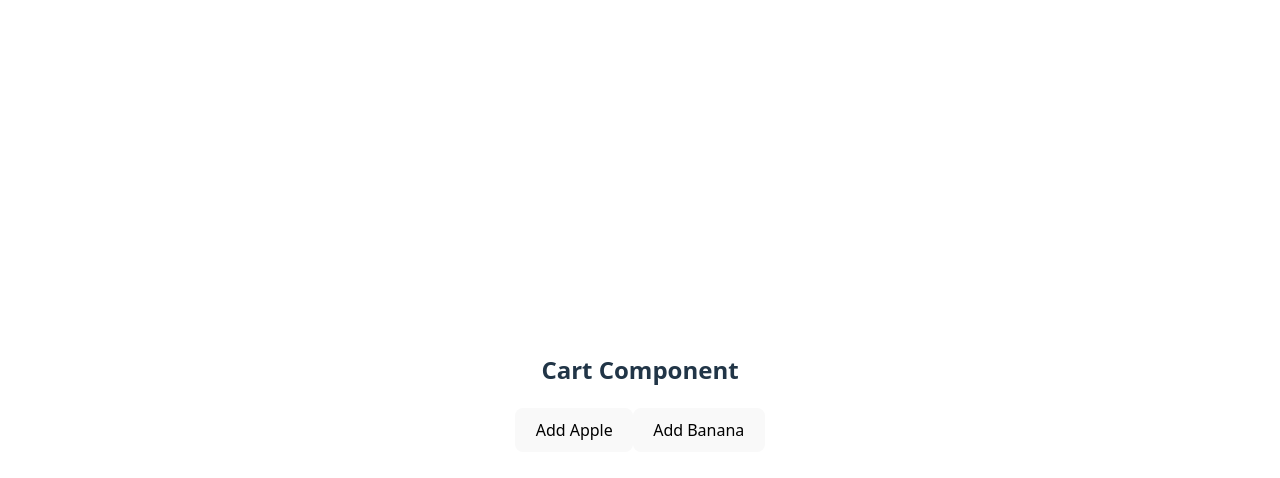
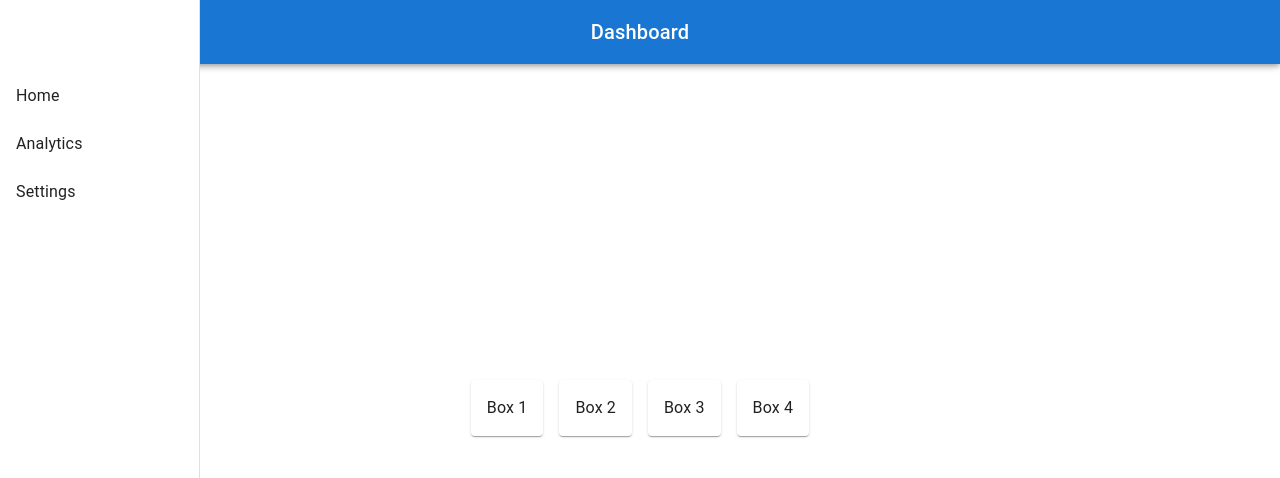
Before and after one commit to AspireQ-pro/react-teaching-demo, a React (Vite) app in the folder teaching-react/: page /user/1 in a window 1280 px wide. Shown: the top 478 px of the page. Built offline with nearby package versions, Linux system fonts and the light colour scheme.

Commit message:
MUI styling

```diff
--- a/teaching-react/package.json
+++ b/teaching-react/package.json
@@ -19,7 +19,8 @@
     "react": "^19.1.1",
     "react-dom": "^19.1.1",
     "react-redux": "^9.2.0",
-    "react-router-dom": "^7.8.2"
+    "react-router-dom": "^7.8.2",
+    "styled-components": "^6.1.19"
   },
   "devDependencies": {
     "@eslint/js": "^9.33.0",
--- a/teaching-react/src/App.jsx
+++ b/teaching-react/src/App.jsx
@@ -13,6 +13,12 @@ import { useState } from 'react'
 import { Provider } from 'react-redux'
 import Cart from './components/redux-state-management/Cart'
 import store from './components/redux-state-management/store'
+import ProfileCard from './components/ProfileCard'
+import styled from 'styled-components'
+import ResponsiveGrid from './components/mui-styling/ResponsiveGrid'
+import { CssBaseline,Box } from '@mui/material'
+import Sidebar from './components/Dashboard/Sidebar'
+import Dashboard from './components/Dashboard/Dashboard'
 
 
 //what is context api
@@ -20,6 +26,12 @@ import store from './components/redux-state-management/store'
 // without having to pass props down manually at every level. It provides a way to create global
 // variables that can be passed around in a React app.
 
+const Button= styled.button`
+background:teal;
+color:white;
+padding:10px;
+border-radius:5px;
+`;
 const ThemeContext = createContext()
 
 function App() {
@@ -51,10 +63,23 @@ const [theme,setTheme]=useState('light');
     //   </div>
     // </ThemeContext.Provider>
 
-    <Provider store={store }>
-     <Cart />
-    </Provider>
+    // <Provider store={store }>
+    //  <Cart />
+    // </Provider>
+    //  <ProfileCard/>
+    //  <Button>Click Me</Button>
 
+
+    //  <ResponsiveGrid/>
+
+    <>
+    <CssBaseline>
+      <Box>
+        <Sidebar/>
+        <Dashboard/>
+      </Box>
+    </CssBaseline>
+    </>
   );
 }
 
--- a/teaching-react/src/components/Contact.jsx
+++ b/teaching-react/src/components/Contact.jsx
@@ -1,6 +1,11 @@
 //Routing
 // install react-router-dom
 //BrowserRouter, Route, Routes, Link, NavLink, useParams, useNavigate
+
+//Dynamic Routing
+// useParams, useNavigate
+//what is dynamic routing?
+//Dynamic routing is a technique in web development where the application can respond to different URLs by rendering different components or content. This is often achieved using libraries like React Router, which allows developers to define routes in their application and navigate between them based on user interactions or application state.
 
 function Contact() {
   return (
--- /dev/null
+++ b/teaching-react/src/components/Dashboard/Dashboard.jsx
@@ -0,0 +1,30 @@
+import { Toolbar, Typography,Box,AppBar,Grid,Paper } from "@mui/material";
+
+function Dashboard() {
+  return (
+       <Box sx={{flexGrow:1,p:3}}>
+        <AppBar >
+            <Toolbar>
+                <Typography variant="h6" component="div" sx={{color:"white",flexGrow:1}}>Dashboard</Typography>
+            </Toolbar>
+        </AppBar>
+
+         <Grid container spacing={2} sx={{mt:2}}>
+            <Grid item xs={12} sm={6} md={4}>
+                <Paper sx={{p:2}}>Box 1</Paper>
+            </Grid>
+             <Grid item xs={12} sm={6} md={4}>
+                <Paper sx={{p:2}}>Box 2</Paper>
+            </Grid>
+             <Grid item xs={12} sm={6} md={4}>
+                <Paper sx={{p:2}}>Box 3</Paper>
+            </Grid>
+             <Grid item xs={12} sm={6} md={4}>
+                <Paper sx={{p:2}}>Box 4</Paper>
+            </Grid>
+        </Grid>
+
+       </Box>
+  )
+}
+export default Dashboard;
--- /dev/null
+++ b/teaching-react/src/components/Dashboard/Sidebar.jsx
@@ -0,0 +1,25 @@
+import { List, ListItem, ListItemText, Toolbar, Drawer } from "@mui/material";
+
+
+const drawerWidth=200;
+function Sidebar(){
+    return(
+       <Drawer variant="permanent"
+       sx={{
+        width:drawerWidth,
+        flexShrink:0,
+        [`& .MuiDrawer-paper`]:{width:drawerWidth,boxSizing:'border-box'},
+       }}
+       >
+         <Toolbar/>
+         <List>
+            {["Home","Analytics","Settings"].map((text)=>(
+                <ListItem button key={text}>
+                    <ListItemText primary={text}/>
+                </ListItem>
+                ))}
+         </List>
+       </Drawer>
+    )
+}
+export default Sidebar;
--- /dev/null
+++ b/teaching-react/src/components/mui-styling/ProfileCard.jsx
@@ -0,0 +1,5 @@
+import style from "./ProfileCard.module.css"
+function ProfileCard(){
+    return <div className= {style.card}>Profile Card</div>
+}
+export default ProfileCard;
--- /dev/null
+++ b/teaching-react/src/components/mui-styling/ResponsiveGrid.jsx
@@ -0,0 +1,21 @@
+import { Grid,Paper } from "@mui/material";
+
+function ResponsiveGrid(){
+    return(
+        <Grid container spacing={2}>
+            <Grid item xs={12} sm={6} md={4}>
+                <Paper sx={{p:2}}>Box 1</Paper>
+            </Grid>
+             <Grid item xs={12} sm={6} md={4}>
+                <Paper sx={{p:2}}>Box 2</Paper>
+            </Grid>
+             <Grid item xs={12} sm={6} md={4}>
+                <Paper sx={{p:2}}>Box 3</Paper>
+            </Grid>
+             <Grid item xs={12} sm={6} md={4}>
+                <Paper sx={{p:2}}>Box 4</Paper>
+            </Grid>
+        </Grid>
+    )
+}
+export default ResponsiveGrid;
```
Also changed, not shown: teaching-react/src/components/mui-styling/ProfileCard.module.css (added, +13 -0 lines), teaching-react/src/components/mui-styling/readme.md (added), 1 other file (tests, documents, lock files or other folders).
